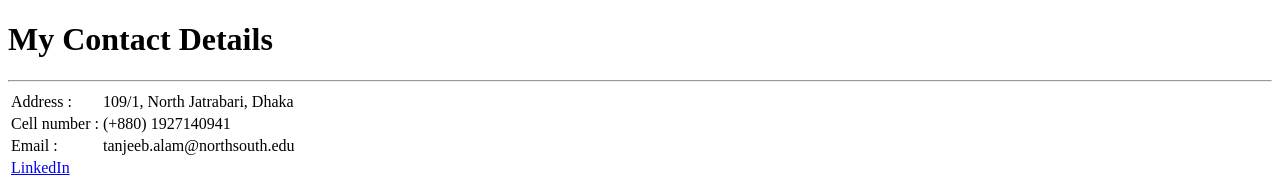
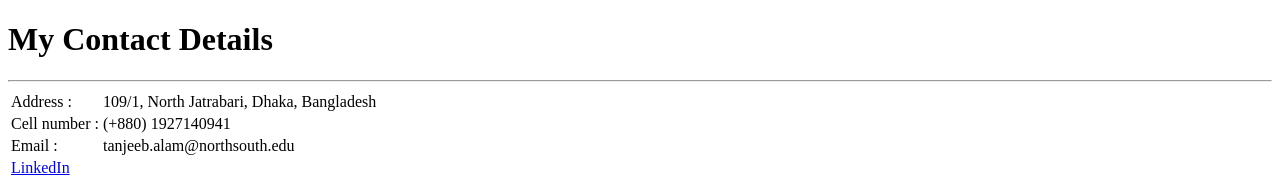
Before and after one commit to Tanjeeb-Alam/CV, a plain HTML site: page contact-me.html in a window 1280 px wide. Shown: the top 182 px of the page. Drawn offline with Linux system fonts and the light colour scheme.

Commit message:
Country name added

```diff
--- a/contact-me.html
+++ b/contact-me.html
@@ -10,7 +10,7 @@
     <table>
       <tr>
         <td>Address :</td>
-        <td>109/1, North Jatrabari, Dhaka</td>
+        <td>109/1, North Jatrabari, Dhaka, Bangladesh</td>
       </tr>
       <tr>
         <td>Cell number :</td>
```
